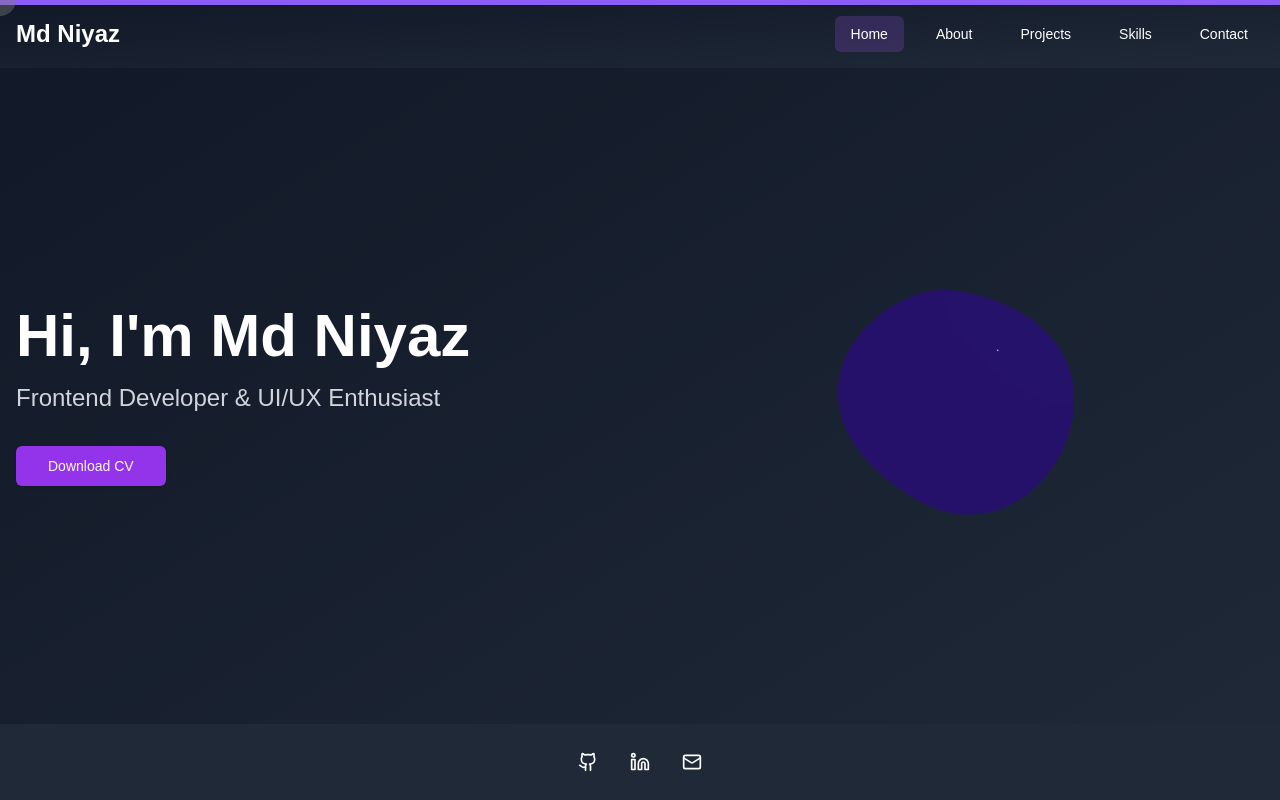
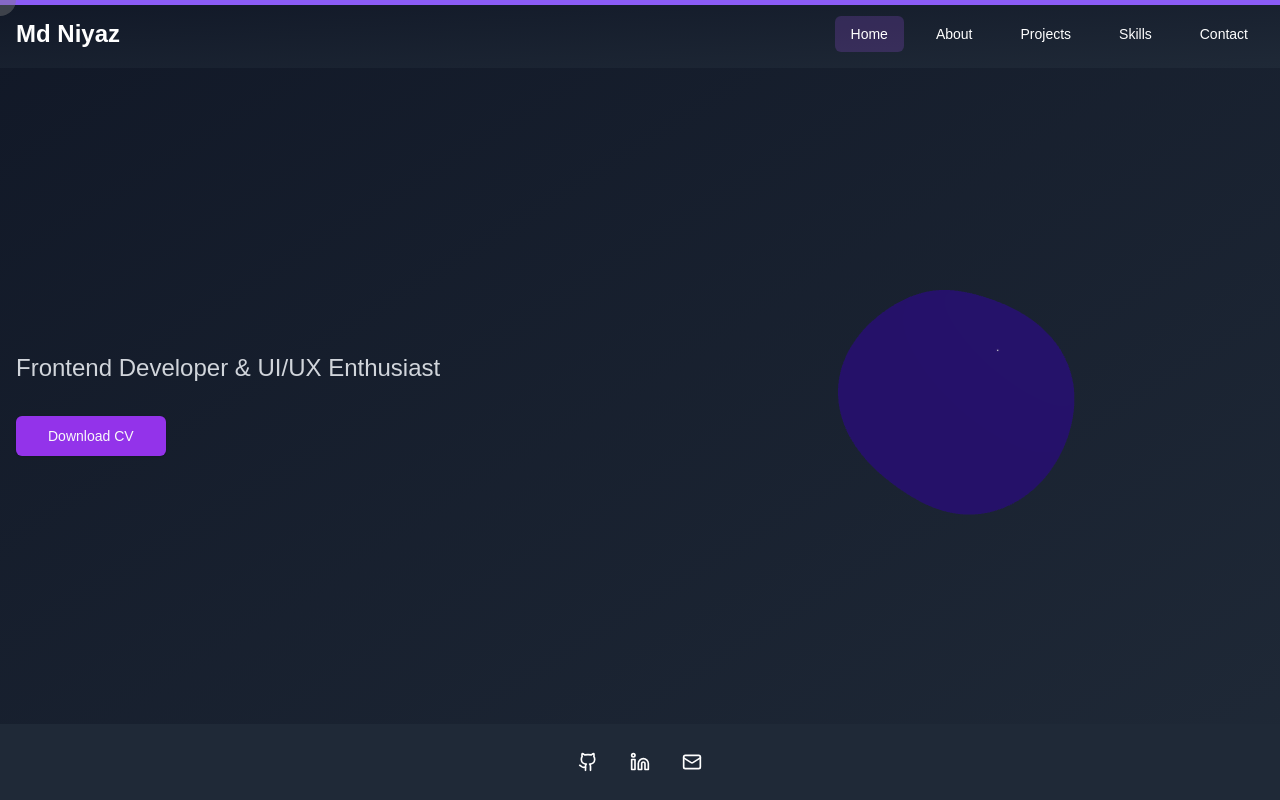
Before and after one commit to mdniyaz224/Mohammad_Niyaz, a Next.js app: page /home in a window 1280 px wide. Built offline with nearby package versions, Linux system fonts and the light colour scheme.

Commit message:
fix(home) fix home issue by @Niyaz

```diff
--- a/src/app/home/page.tsx
+++ b/src/app/home/page.tsx
@@ -1,5 +1,4 @@
-/* eslint-disable react/no-unescaped-entities */
-// /components/sections/HomeSection.tsx
+
 import { motion } from 'framer-motion';
 import { Canvas } from '@react-three/fiber';
 import { Sphere, MeshDistortMaterial } from '@react-three/drei';
@@ -23,7 +22,7 @@ const Home=()=> {
           transition={{ duration: 0.5, delay: 0.2 }}
           className="text-4xl md:text-6xl font-bold mb-4"
         >
-          Hi, I'm Md Niyaz
+          {/* Hi, I'm Md Niyaz */}
         </motion.h2>
         <motion.p
           initial={{ opacity: 0, y: 20 }}
```
